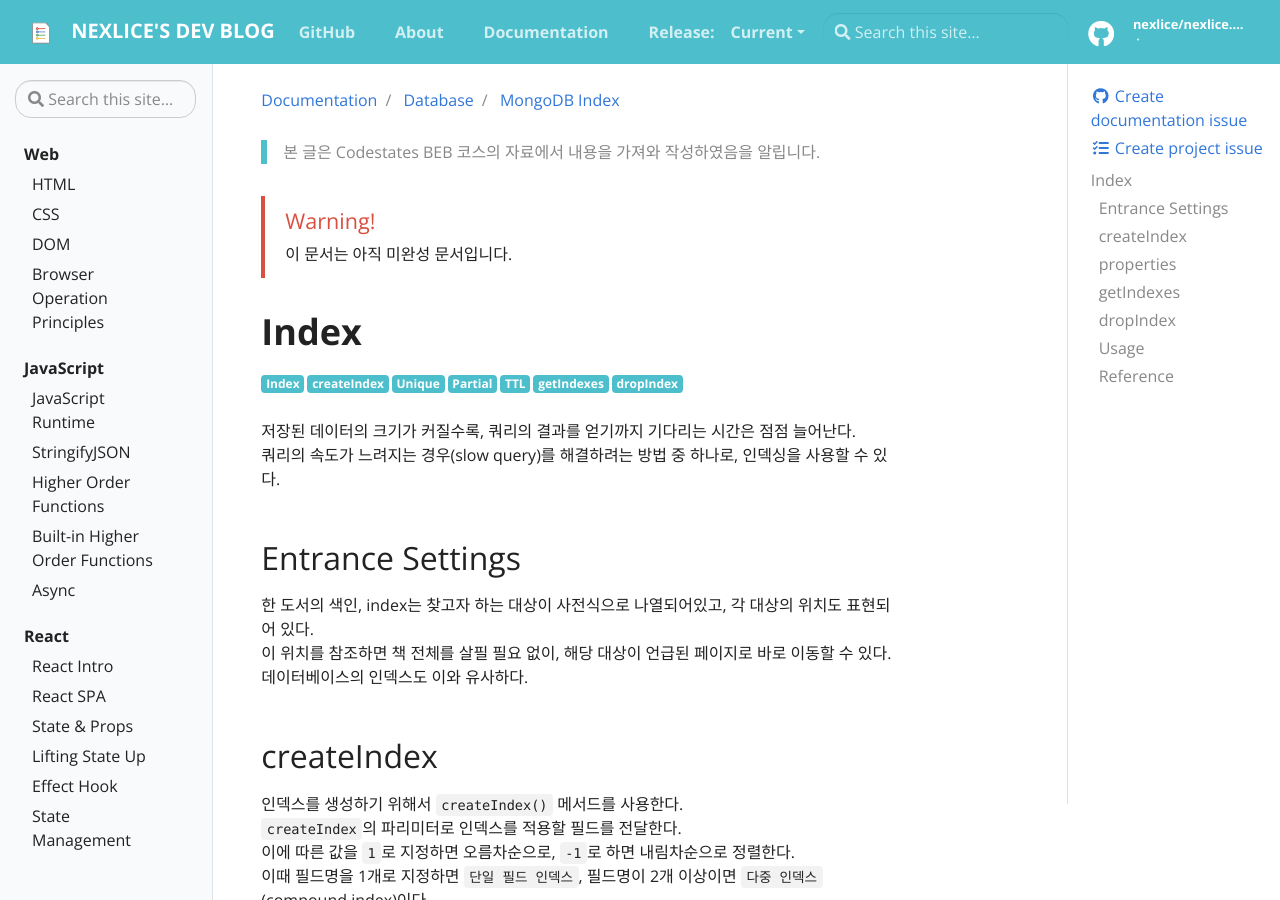
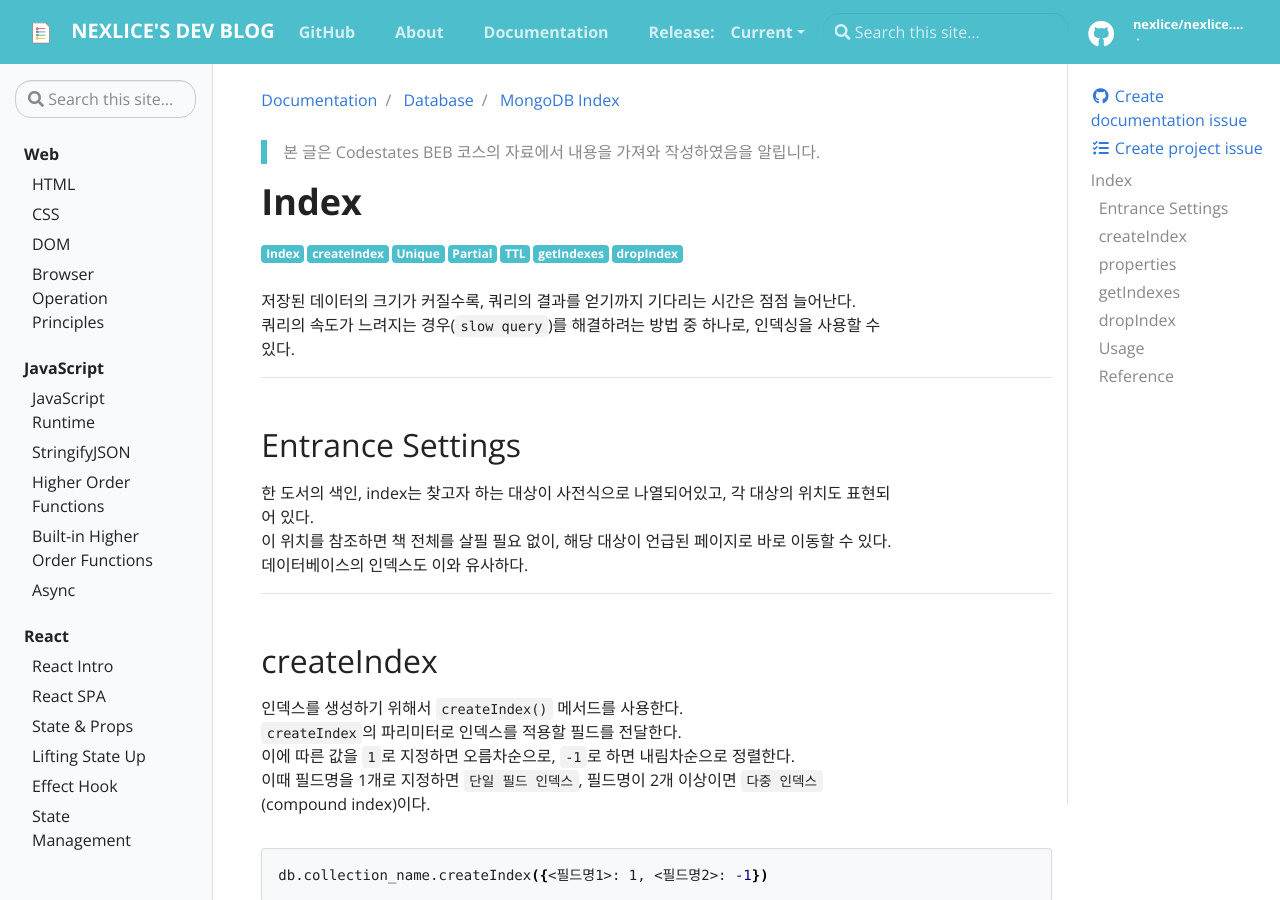
Before and after one commit to nexlice/nexlice.github.io, a Jekyll site: the page built from _docs/database/mongodb-index.md, in a window 1280 px wide and 900 px high. Built offline with Jekyll 4.4.1, drawn with Linux system fonts in a browser that asks for light colours.

Commit message:
docs: done mongodb index

````diff
--- a/_docs/database/mongodb-index.md
+++ b/_docs/database/mongodb-index.md
@@ -14,16 +14,20 @@
 
 > 본 글은 Codestates BEB 코스의 자료에서 내용을 가져와 작성하였음을 알립니다.
 
-{% include alert.html type="danger" title="Warning!" content="이 문서는 아직 미완성 문서입니다." %}
+<!-- {% include alert.html type="danger" title="Warning!" content="이 문서는 아직 미완성 문서입니다." %} -->
 
 # Index
 저장된 데이터의 크기가 커질수록, 쿼리의 결과를 얻기까지 기다리는 시간은 점점 늘어난다.
-쿼리의 속도가 느려지는 경우(slow query)를 해결하려는 방법 중 하나로, 인덱싱을 사용할 수 있다.
+쿼리의 속도가 느려지는 경우(`slow query`)를 해결하려는 방법 중 하나로, 인덱싱을 사용할 수 있다.
+
+---
 
 ## Entrance Settings
 한 도서의 색인, index는 찾고자 하는 대상이 사전식으로 나열되어있고, 각 대상의 위치도 표현되어 있다.
 이 위치를 참조하면 책 전체를 살필 필요 없이, 해당 대상이 언급된 페이지로 바로 이동할 수 있다.
 데이터베이스의 인덱스도 이와 유사하다.
+
+---
 
 ## createIndex
 인덱스를 생성하기 위해서 `createIndex()` 메서드를 사용한다.
@@ -39,34 +43,47 @@
 db.collection_name.createIndex({<필드명1>: 1}, {<속성 property>: true})
 ```
 
+---
+
 ### properties
 인덱스에 적용할 수 있는 속성은 다음과 같이 나뉜다.
+
+---
 
 #### Unique
 유일한 속성으로 `_id`필드와 같이 컬렉션에 단 한 개의 값만 존재할 수 있는 속성이다.
 이 속성을 각 인덱스에 적용할 수 있다.
 다음은 `members`라는 컬렉션의 각 도큐먼트에 존재하는 `user_id` 필드의 인덱스를 중복값이 없는 유일한 필드로 생성한다.
+
 ```bash
 db.members.createIndex({"user_id": 1}, { unique : true})
 ```
+
+---
 
 #### Partial
 부분적 속성으로, 도큐먼트의 조건을 정해 일부 도큐먼트에만 인덱스를 적용한다.
 이 속성을 사용하면, 필요한 부분에만 인덱스를 사용하여 효율적으로 쿼리를 할 수 있다.
 이를 위해 `partialFilterExpression` 옵션을 사용한다.
+<br>
 아래 코드는 `restaurants`라는 컬렉션에 `cuisine`, `name`이라는 두 개의 필드를 사용하여 다중 인덱스를 생성한다.
 이 인덱스는 별점이 4점 이상인 도큐먼트에만 적용된다.
 ```bash
 db.restaurants.createIndex({"cuisine": 1, "name": 1}, { partialFilterExpression : { rating: {$gt:4}})
 ```
 
+---
+
 #### TTL(Time-To-Live)
 이 속성은 Date 타입 혹은 Date 배열 타입의 필드에 적용할 수 있다.
 이 속성을 사용하면, 특정 시간이 지난 후, 도큐먼트를 컬렉션에서 삭제한다.
+<br>
 아래 예시는 인덱스에 TTL 속성을 추가하고, 이에 따라 `lastModifiedDate`와 3600초 이상 차이가 나면, 도큐먼트를 컬렉션에서 제거한다.
 ```bash
 db.eventlog.createIndex({"lastModifiedDate": 1}, {expireAfterSeconds: 3600})
 ```
+
+---
 
 ### getIndexes
 생성된 인덱스를 조회할 때는 `getIndexes` 메서드를 사용한다.
@@ -74,6 +91,8 @@
 db.collection_name.getIndexes()
 ```
 인덱스를 생성하지 않았을 때는 `_id`값만 인덱스로 생성되어 있다.
+
+---
 
 ### dropIndex
 생성된 인덱스를 삭제할 때는 `dropIndex` 메서드를 사용한다.
@@ -87,25 +106,32 @@
 그 `name`필드를 파라미터로 넣어 삭제할 인덱스를 지정할 수 있다.
 또한 삭제하려는 인덱스의 필드와 지정했던 값을 파라미터로 전달하여 삭제 가능하다.
 <br>
-
 모든 인덱스를 삭제하고 싶을 때는 다음과 같이 복수형의 메서드를 사용한다.
 ```bash
 db.collection_name.dropIndexes()
 ```
 
+---
+
 ## Usage
 `infantsInfo` 데이터베이스의 쿼리에 인덱스를 생성하는 에제이다.
 다음과 같이 각 도큐먼트에서 키 80cm인 영유아의 몸게 정보를 오름차순으로 받오는 쿼리가 있다고 하자.
+
 ```bash
 db.infantsInfo.find({"tall":80}).sort("weight": 1).pretty()
 ```
+
 이 경우 다음과 같이 `tall`과 `weight`에 대한 다중 인덱스를 만들 수 있다.
+
 ```bash
 db.infantsInfo.createIndex({"tall":1, "weight": 1})
 ```
+
 이렇게 두 필드에 대한 다중 인덱스가 생성되면, 이 인덱스를 기준으로 특수한 자료 구조가 생성된다.
 그리고 이 인덱스 값을 기준으로 조회하면, 더 이상 모든 데이터를 조회하지 않고,
 해당 자료구조만 조회하여 쿼리하는 작업을 수행할 수 있다.
 
+---
+
 ## Reference
 [MongoDB Documentation](https://www.mongodb.com/docs/manual/core/index-unique/)
````
Also changed, not shown: _docs/database/main-page.md (+1 -0 lines), _docs/database/mongodb-aggregation-framework.md (+1 -1 lines).
